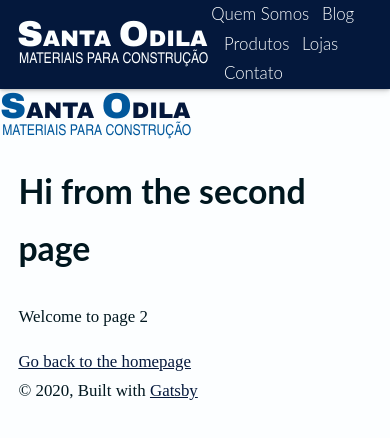
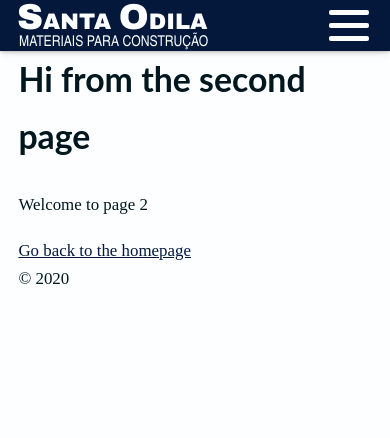
Before and after one commit to thepedroferrari/gatsby-typescript-sta-od, a Gatsby site: page /page-2 in a window 390 px wide. Built offline with nearby package versions, Linux system fonts and the light colour scheme; Gatsby itself is replaced by a stand-in of ours.

Commit message:
Mobile Menu

```diff
--- /dev/null
+++ b/src/components/Hamburguer.tsx
@@ -0,0 +1,54 @@
+
+import React from "react";
+import styled from 'styled-components';
+
+interface IHamburguer {
+  open: boolean;
+  onClick: () => void;
+}
+
+const HamburguerStyles = styled.i<IHamburguer>`
+  display: none;
+  @media screen and (max-width: 60rem) {
+    cursor: pointer;
+    display: flex;
+    flex-direction: column;
+    height: 48px;
+    justify-content: ${(props) => props.open ? 'unset' : 'space-around'};
+    overflow: hidden;
+    padding: 4px;
+    width: 48px;
+    span {
+      background: var(--white);
+      border-radius: 2px;
+      height: 5px;
+      position: ${(props) => props.open && 'absolute'};
+      transition: transform 300ms cubic-bezier(0.645, 0.045, 0.355, 1.000), opacity 200ms;
+      width: 40px;
+
+      &:first-child {
+        top: 40px;
+        transform: ${(props) => props.open && 'rotate(45deg)'};
+      }
+
+      &:nth-child(2) {
+        opacity: ${(props) => props.open ? '0' : '1'};
+      }
+
+      &:last-child {
+        top: 40px;
+        transform: ${(props) => props.open && 'rotate(-45deg)'};
+      }
+    }
+  }
+`;
+
+const Hamburguer = ({ open, onClick }: IHamburguer) => (
+  <HamburguerStyles open={open} onClick={onClick}>
+    <span></span>
+    <span></span>
+    <span></span>
+  </HamburguerStyles>
+);
+
+export default Hamburguer;
--- a/src/components/Header.tsx
+++ b/src/components/Header.tsx
@@ -1,8 +1,9 @@
-import { Link } from "gatsby";
-import PropTypes from "prop-types";
 import React from "react";
 import styled from 'styled-components';
 import Logo from "./Logo";
+import Hamburguer from './Hamburguer';
+import MainNavigation from './MainNavigation';
+import { useToggle } from '../hooks/useToggle';
 
 const SiteHeader = styled.header`
   background-color: var(--darkBlue);
@@ -13,56 +14,26 @@ const SiteHeader = styled.header`
   justify-content: space-between;
   align-items: center;
   padding: 0 var(--padding);
+  position: fixed;
+  top: 0;
+  right: 0;
+  left: 0;
 
-  & a {
-    color: var(--white);
-    display: inline-block;
-    font-family: 'Lato', sans-serif;
-    font-weight: 300;
-    font-size: var(pText);
-    text-decoration: underline;
-    text-decoration-color: transparent;
-    transition: all .2s;
-    &:hover {
-      text-decoration-color: var(--white);
-    }
-
-    & + a {
-      margin-left: calc(var(--margin) / 2);
-    }
-  }
   h1 {
     margin: 0;
   }
 `;
 
-
 const Header = () => {
-
+  const [open, , toggleMenu] = useToggle(false);
 
   return (
-    <>
     <SiteHeader>
       <Logo white main />
-      <nav>
-        <Link to="/">Quem Somos</Link>
-        <Link to="/santa-ajuda">Blog</Link>
-        <Link to="/produtos">Produtos</Link>
-        <Link to="/lojas">Lojas</Link>
-        <Link to="/contato">Contato</Link>
-      </nav>
-      </SiteHeader>
-      <Logo />
-      </>
-  )
-};
-
-Header.propTypes = {
-  siteTitle: PropTypes.string,
-};
-
-Header.defaultProps = {
-  siteTitle: "",
+      <MainNavigation open={open} />
+      <Hamburguer open={open} onClick={toggleMenu} />
+    </SiteHeader>
+  );
 };
 
 export default Header;
--- a/src/components/Layout.tsx
+++ b/src/components/Layout.tsx
@@ -26,22 +26,23 @@ const Layout = ({ children }: LayoutProps) => {
       }
     }
   `);
+  const { title } = data.site.siteMetadata;
 
   return (
     <>
       <GlobalStyle />
-      <Header siteTitle={data.site.siteMetadata.title} />
+      <Header />
       <div
         style={{
-          margin: "0 auto",
+          margin: "3rem auto 0",
           maxWidth: 960,
           padding: "0 1.0875rem 1.45rem",
+
         }}
       >
         <main>{children}</main>
         <footer>
-          © {new Date().getFullYear()}, Built with{" "}
-          <a href="https://www.gatsbyjs.org">Gatsby</a>
+          © {new Date().getFullYear()} {title}
         </footer>
       </div>
     </>
--- a/src/components/Logo.tsx
+++ b/src/components/Logo.tsx
@@ -2,7 +2,7 @@ import { Link, useStaticQuery, graphql } from "gatsby";
 import React from "react";
 import styled from 'styled-components';
 
-interface ISiteLogo extends Record<string, any> {
+interface ISiteLogo {
   white?: boolean;
   main?: boolean;
 }
@@ -66,7 +66,7 @@ const Logo = ({ white, main }: ISiteLogo) => {
         {main && <h3 className="visually-hidden">{title}. {description}</h3>}
       </Link>
     </SiteLogo>
-  )
+  );
 };
 
 export default Logo;
--- /dev/null
+++ b/src/components/MainNavigation.tsx
@@ -0,0 +1,56 @@
+import { Link } from "gatsby";
+import React from "react";
+import styled from 'styled-components';
+
+interface IMainNavigation {
+  open: boolean;
+}
+
+const MainNav = styled.nav<IMainNavigation>`
+  a {
+    color: var(--white);
+    display: inline-block;
+    font-family: 'Lato', sans-serif;
+    font-weight: 300;
+    font-size: var(pText);
+    text-decoration: underline;
+    text-decoration-color: transparent;
+    transition: all .2s;
+    &:hover {
+      text-decoration-color: var(--white);
+    }
+
+    & + a {
+      margin-left: calc(var(--margin) / 2);
+    }
+  }
+  @media screen and (max-width: 60rem) {
+    position: absolute;
+    right: ${props => props.open ? '0' : '-320px'};
+    display: flex;
+    flex-direction: column;
+    min-width: fit-content;
+    max-width: 320px;
+    text-align: right;
+    padding: 30px;
+    top: 3rem;
+    background-color: var(--darkBlue);
+    transition: right 300ms ease-in-out;
+    a, a + a {
+      margin-left: 0;
+      padding: 10px;
+    }
+  }
+`;
+
+const MainNavigation = ({ open }: IMainNavigation) => (
+  <MainNav open={open}>
+    <Link to="/">Quem Somos</Link>
+    <Link to="/santa-ajuda">Blog</Link>
+    <Link to="/produtos">Produtos</Link>
+    <Link to="/lojas">Lojas</Link>
+    <Link to="/contato">Contato</Link>
+  </MainNav>
+);
+
+export default MainNavigation;
--- /dev/null
+++ b/src/hooks/useToggle.tsx
@@ -0,0 +1,8 @@
+import { useState } from 'react';
+
+export function useToggle(initial: boolean): any {
+  const [isToggled, setToggle] = useState(initial);
+  const toggle = () => setToggle(prevState => !prevState);
+
+  return [isToggled, setToggle, toggle];
+}
```
Also changed, not shown: graphql-types.ts (+6 -1 lines), package.json (+20 -17 lines), 1 other file.
